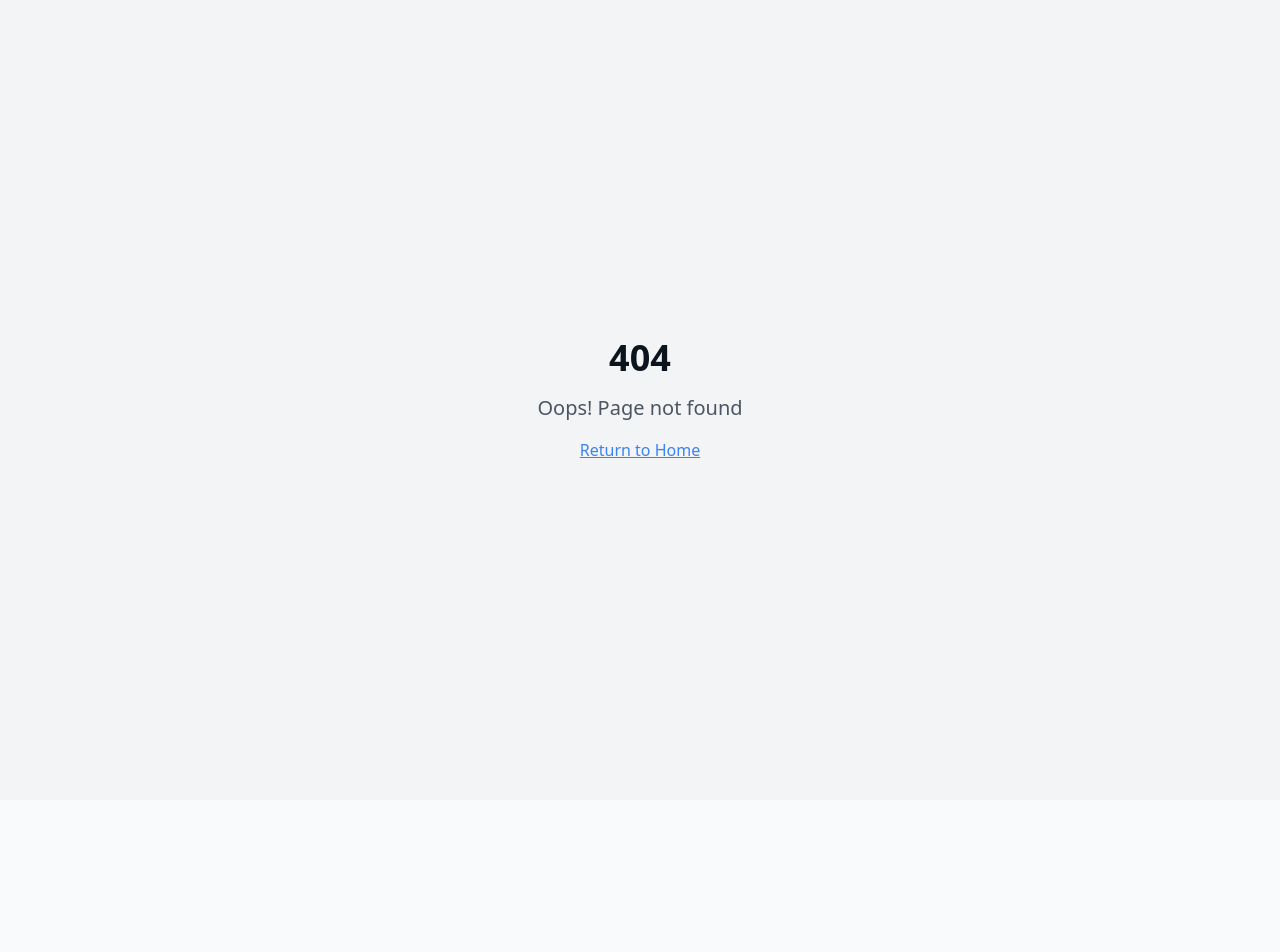
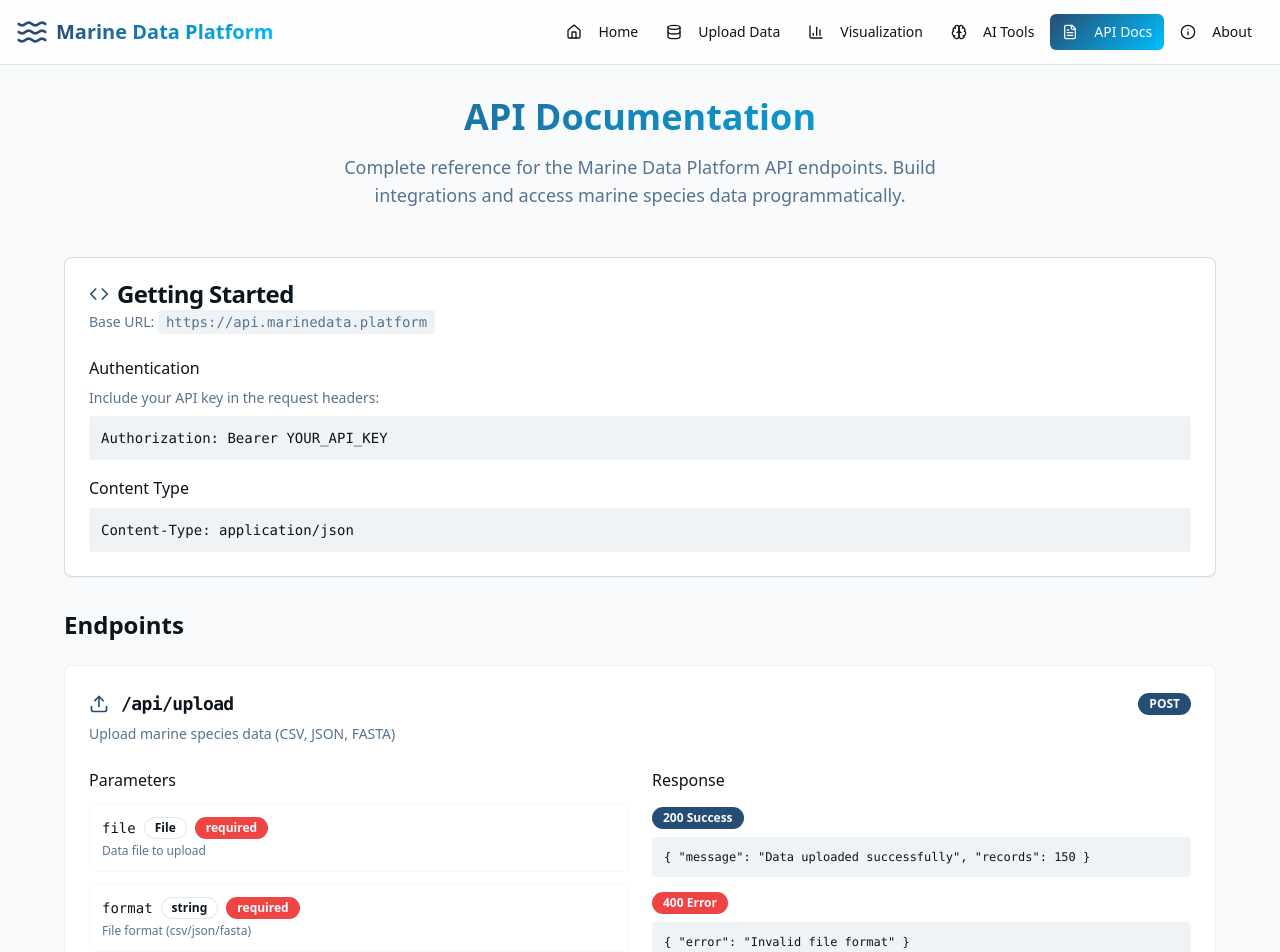
Before and after one commit to Hardik1845/aqua-analysis-lab, a React (Vite) app: page /api-docs in a window 1280 px wide. Before the commit this address had no page. Shown: the top 952 px of the page. Before the commit the page ends 800 px from the top, so only its background shows below. Built offline with nearby package versions, Linux system fonts and the light colour scheme.

Commit message:
Add API Docs Tab

```diff
--- a/src/App.tsx
+++ b/src/App.tsx
@@ -8,6 +8,7 @@ import Home from "./pages/Home";
 import Upload from "./pages/Upload";
 import Visualization from "./pages/Visualization";
 import AITools from "./pages/AITools";
+import APIDocs from "./pages/APIDocs";
 import About from "./pages/About";
 import NotFound from "./pages/NotFound";
 
@@ -25,6 +26,7 @@ const App = () => (
             <Route path="upload" element={<Upload />} />
             <Route path="visualization" element={<Visualization />} />
             <Route path="ai-tools" element={<AITools />} />
+            <Route path="api-docs" element={<APIDocs />} />
             <Route path="about" element={<About />} />
           </Route>
           {/* ADD ALL CUSTOM ROUTES ABOVE THE CATCH-ALL "*" ROUTE */}
--- a/src/components/Navbar.tsx
+++ b/src/components/Navbar.tsx
@@ -1,6 +1,6 @@
 import { Link, useLocation } from "react-router-dom";
 import { Button } from "@/components/ui/button";
-import { Waves, Database, BarChart3, Brain, Info, Home } from "lucide-react";
+import { Waves, Database, BarChart3, Brain, Info, Home, FileText } from "lucide-react";
 
 const Navbar = () => {
   const location = useLocation();
@@ -10,6 +10,7 @@ const Navbar = () => {
     { name: "Upload Data", path: "/upload", icon: Database },
     { name: "Visualization", path: "/visualization", icon: BarChart3 },
     { name: "AI Tools", path: "/ai-tools", icon: Brain },
+    { name: "API Docs", path: "/api-docs", icon: FileText },
     { name: "About", path: "/about", icon: Info },
   ];
 
--- /dev/null
+++ b/src/pages/APIDocs.tsx
@@ -0,0 +1,206 @@
+import { Card, CardContent, CardDescription, CardHeader, CardTitle } from "@/components/ui/card";
+import { Badge } from "@/components/ui/badge";
+import { Code, Database, Search, Upload, BarChart3 } from "lucide-react";
+
+const APIDocs = () => {
+  const endpoints = [
+    {
+      method: "POST",
+      endpoint: "/api/upload",
+      description: "Upload marine species data (CSV, JSON, FASTA)",
+      icon: Upload,
+      params: [
+        { name: "file", type: "File", required: true, description: "Data file to upload" },
+        { name: "format", type: "string", required: true, description: "File format (csv/json/fasta)" }
+      ],
+      response: {
+        success: "{ \"message\": \"Data uploaded successfully\", \"records\": 150 }",
+        error: "{ \"error\": \"Invalid file format\" }"
+      }
+    },
+    {
+      method: "GET",
+      endpoint: "/api/data/species",
+      description: "Retrieve species data for visualization",
+      icon: Database,
+      params: [
+        { name: "limit", type: "number", required: false, description: "Number of records to return" },
+        { name: "offset", type: "number", required: false, description: "Pagination offset" }
+      ],
+      response: {
+        success: "{ \"data\": [...], \"total\": 150, \"page\": 1 }"
+      }
+    },
+    {
+      method: "POST",
+      endpoint: "/api/classify",
+      description: "Classify marine species using AI",
+      icon: Search,
+      params: [
+        { name: "speciesName", type: "string", required: true, description: "Scientific name of species" },
+        { name: "characteristics", type: "array", required: false, description: "Additional characteristics" }
+      ],
+      response: {
+        success: "{ \"category\": \"Pelagic Fish\", \"confidence\": 0.95, \"description\": \"...\" }"
+      }
+    },
+    {
+      method: "GET",
+      endpoint: "/api/search",
+      description: "Search species by keyword or characteristics",
+      icon: Search,
+      params: [
+        { name: "q", type: "string", required: true, description: "Search query" },
+        { name: "category", type: "string", required: false, description: "Filter by category" }
+      ],
+      response: {
+        success: "{ \"results\": [...], \"count\": 25 }"
+      }
+    },
+    {
+      method: "GET",
+      endpoint: "/api/analytics",
+      description: "Get data analytics and statistics",
+      icon: BarChart3,
+      params: [
+        { name: "timeframe", type: "string", required: false, description: "Time period (daily/monthly/yearly)" },
+        { name: "groupBy", type: "string", required: false, description: "Group results by field" }
+      ],
+      response: {
+        success: "{ \"stats\": {...}, \"trends\": [...], \"distribution\": {...} }"
+      }
+    }
+  ];
+
+  return (
+    <div className="container mx-auto px-4 py-8">
+      <div className="max-w-6xl mx-auto">
+        <div className="text-center mb-12">
+          <h1 className="text-4xl font-bold mb-4 bg-gradient-ocean bg-clip-text text-transparent">
+            API Documentation
+          </h1>
+          <p className="text-lg text-muted-foreground max-w-2xl mx-auto">
+            Complete reference for the Marine Data Platform API endpoints.
+            Build integrations and access marine species data programmatically.
+          </p>
+        </div>
+
+        <div className="grid gap-6 mb-8">
+          <Card className="border-primary/20">
+            <CardHeader>
+              <CardTitle className="flex items-center gap-2">
+                <Code className="h-5 w-5 text-primary" />
+                Getting Started
+              </CardTitle>
+              <CardDescription>
+                Base URL: <code className="bg-muted px-2 py-1 rounded">https://api.marinedata.platform</code>
+              </CardDescription>
+            </CardHeader>
+            <CardContent>
+              <div className="space-y-4">
+                <div>
+                  <h4 className="font-medium mb-2">Authentication</h4>
+                  <p className="text-sm text-muted-foreground mb-2">Include your API key in the request headers:</p>
+                  <code className="block bg-muted p-3 rounded text-sm">
+                    Authorization: Bearer YOUR_API_KEY
+                  </code>
+                </div>
+                <div>
+                  <h4 className="font-medium mb-2">Content Type</h4>
+                  <code className="block bg-muted p-3 rounded text-sm">
+                    Content-Type: application/json
+                  </code>
+                </div>
+              </div>
+            </CardContent>
+          </Card>
+        </div>
+
+        <div className="space-y-6">
+          <h2 className="text-2xl font-bold mb-6">Endpoints</h2>
+
+          {endpoints.map((endpoint, index) => {
+            const Icon = endpoint.icon;
+            return (
+              <Card key={index} className="border-border/50 hover:border-primary/30 transition-colors">
+                <CardHeader>
+                  <div className="flex items-center justify-between">
+                    <CardTitle className="flex items-center gap-3">
+                      <Icon className="h-5 w-5 text-primary" />
+                      <code className="text-lg">{endpoint.endpoint}</code>
+                    </CardTitle>
+                    <Badge variant={endpoint.method === 'GET' ? 'secondary' : 'default'}>
+                      {endpoint.method}
+                    </Badge>
+                  </div>
+                  <CardDescription>{endpoint.description}</CardDescription>
+                </CardHeader>
+                <CardContent>
+                  <div className="grid md:grid-cols-2 gap-6">
+                    <div>
+                      <h4 className="font-medium mb-3">Parameters</h4>
+                      <div className="space-y-3">
+                        {endpoint.params.map((param, paramIndex) => (
+                          <div key={paramIndex} className="border border-border/30 rounded p-3">
+                            <div className="flex items-center gap-2 mb-1">
+                              <code className="text-sm font-medium">{param.name}</code>
+                              <Badge variant="outline" className="text-xs">
+                                {param.type}
+                              </Badge>
+                              {param.required && (
+                                <Badge variant="destructive" className="text-xs">
+                                  required
+                                </Badge>
+                              )}
+                            </div>
+                            <p className="text-xs text-muted-foreground">{param.description}</p>
+                          </div>
+                        ))}
+                      </div>
+                    </div>
+
+                    <div>
+                      <h4 className="font-medium mb-3">Response</h4>
+                      <div className="space-y-3">
+                        <div>
+                          <Badge className="mb-2 text-xs">200 Success</Badge>
+                          <pre className="bg-muted p-3 rounded text-xs overflow-x-auto">
+                            {endpoint.response.success}
+                          </pre>
+                        </div>
+                        {endpoint.response.error && (
+                          <div>
+                            <Badge variant="destructive" className="mb-2 text-xs">400 Error</Badge>
+                            <pre className="bg-muted p-3 rounded text-xs overflow-x-auto">
+                              {endpoint.response.error}
+                            </pre>
+                          </div>
+                        )}
+                      </div>
+                    </div>
+                  </div>
+                </CardContent>
+              </Card>
+            );
+          })}
+        </div>
+
+        <div className="mt-12 text-center">
+          <Card className="inline-block">
+            <CardContent className="p-6">
+              <h3 className="font-bold mb-2">Need Help?</h3>
+              <p className="text-sm text-muted-foreground mb-4">
+                Contact our support team for API access and integration assistance.
+              </p>
+              <code className="text-sm bg-muted px-3 py-1 rounded">
+                support@marinedata.platform
+              </code>
+            </CardContent>
+          </Card>
+        </div>
+      </div>
+    </div>
+  );
+};
+
+export default APIDocs;
```
